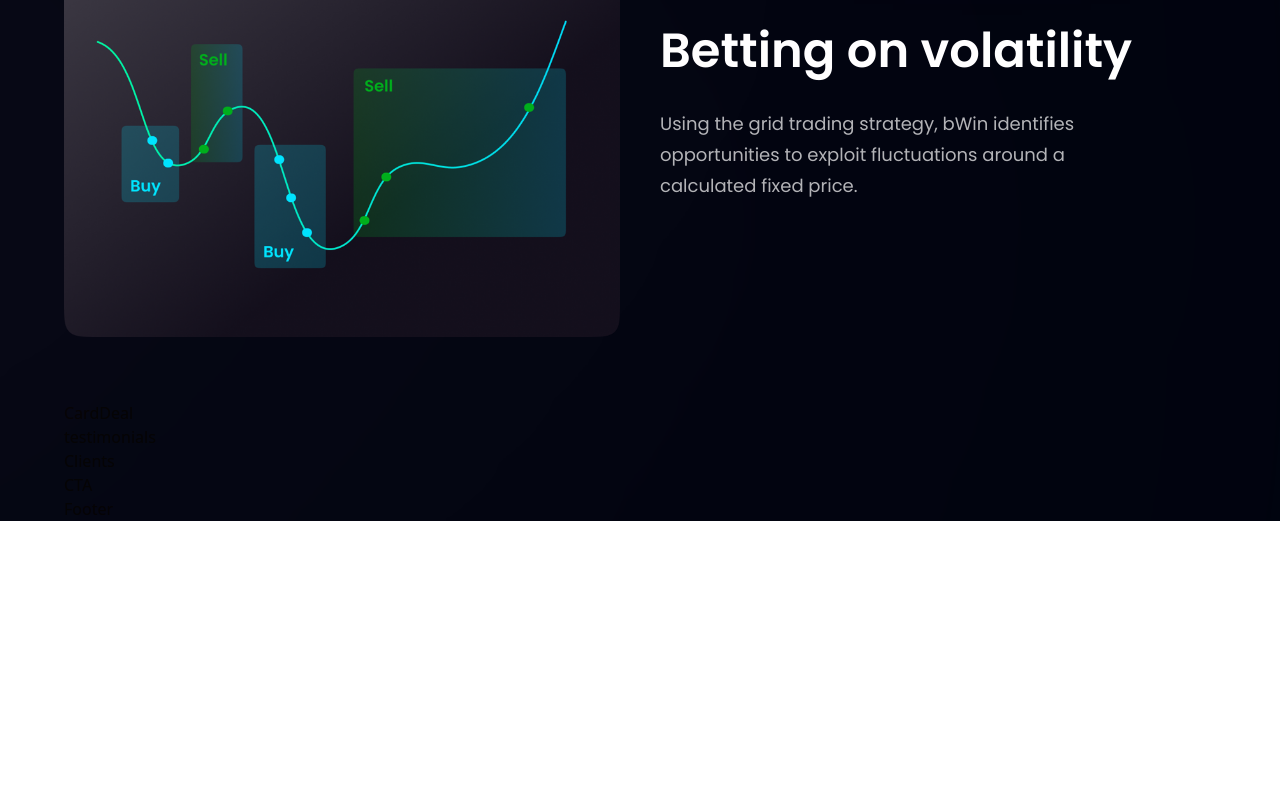
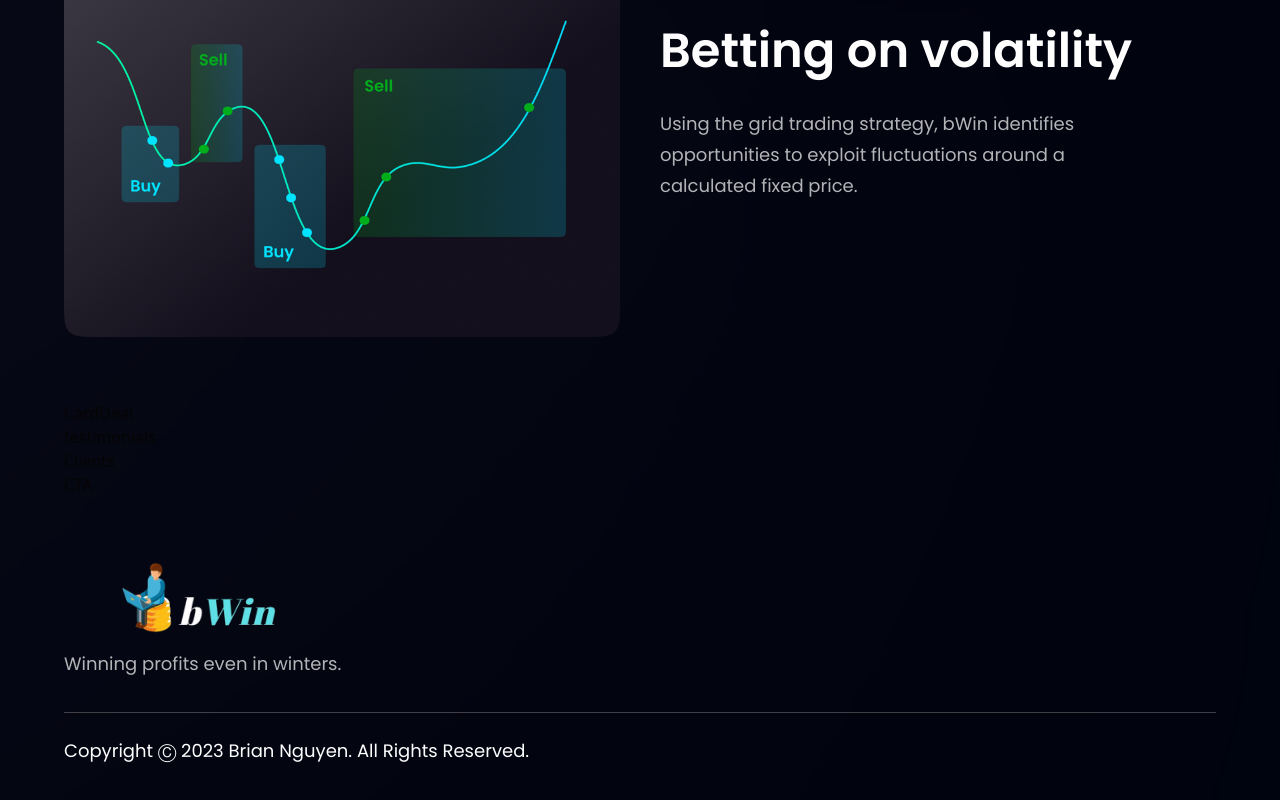
Before and after one commit to bhn5ger/crypto-trading-bot, a React (Vite) app in the folder website/bwin_crypto_trading_app/: page / in a window 1280 px wide. Shown: the part 1509-2309 px from the top of the page. Before the commit the page ends 2030 px from the top, so only its background shows below. Built offline with nearby package versions, Linux system fonts and the light colour scheme.

Commit message:
Add footer. Still need to left align logo

```diff
--- a/website/bwin_crypto_trading_app/src/components/Footer.jsx
+++ b/website/bwin_crypto_trading_app/src/components/Footer.jsx
@@ -1,9 +1,30 @@
-import React from 'react'
+import styles from "../style";
+import { bwin_logo } from "../assets";
 
-const Footer = () => {
-  return (
-    <div>Footer</div>
-  )
-}
+const Footer = () => (
+  <section className={`${styles.flexCenter} ${styles.paddingY} flex-col`}>
+    <div className={`${styles.flexStart} md:flex-row flex-col mb-8 w-full`}>
 
-export default Footer
+      <div className="flex-[1] flex flex-col justify-start mr-10">
+        <img
+          src={bwin_logo}
+          alt="bwin_logo"
+          className="w-[266px] h-[72.14px] object-contain self-start"
+        />
+        <p className={`${styles.paragraph} mt-4 max-w-[312px]`}>
+          Winning profits even in winters.
+        </p>
+      </div>
+
+    </div>
+
+    <div className="w-full flex justify-between items-center md:flex-row flex-col pt-6 border-t-[1px] border-t-[#3F3E45]">
+      <p className="font-poppins font-normal text-center text-[18px] leading-[27px] text-white">
+        Copyright Ⓒ 2023 Brian Nguyen. All Rights Reserved.
+      </p>
+
+    </div>
+  </section>
+);
+
+export default Footer;
```
